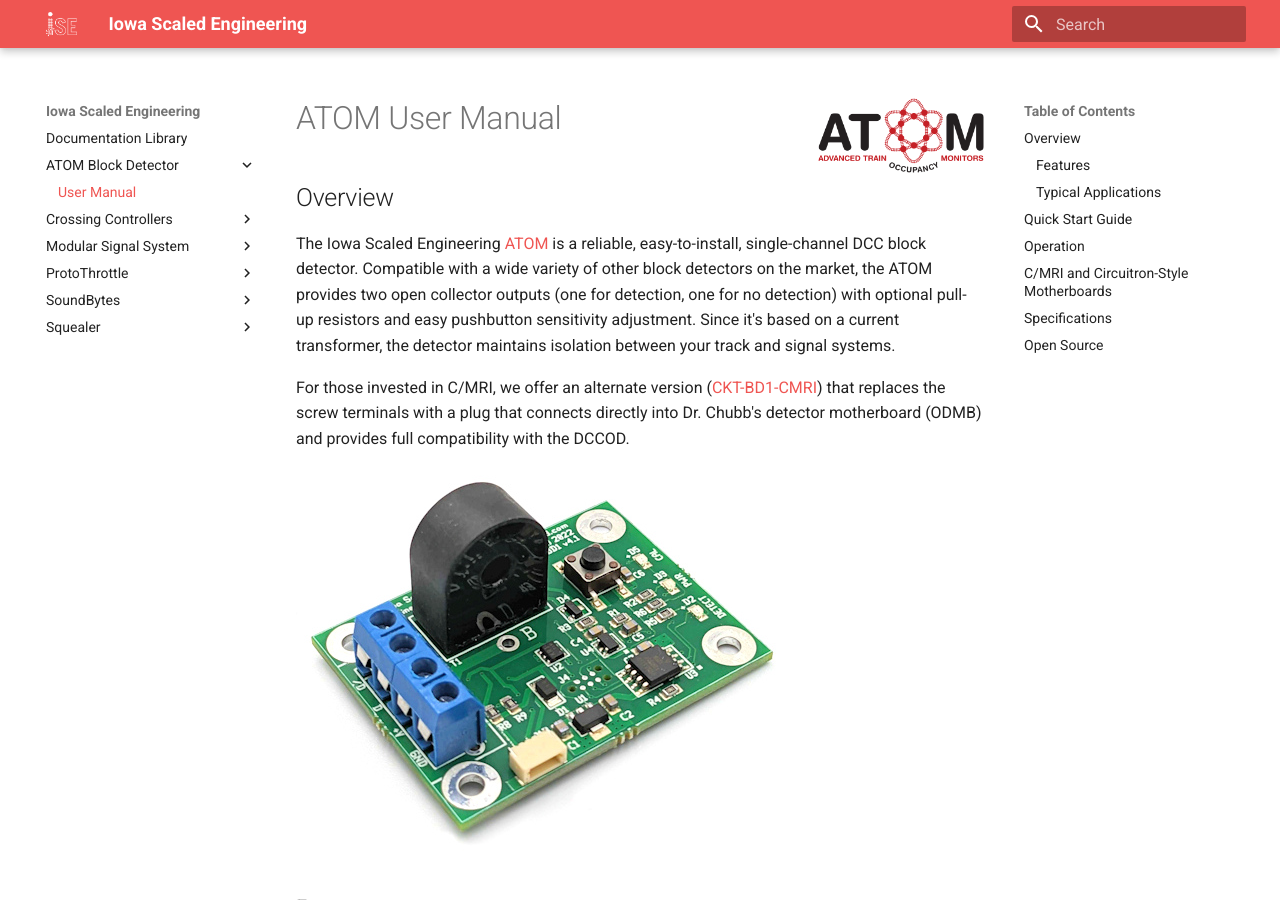
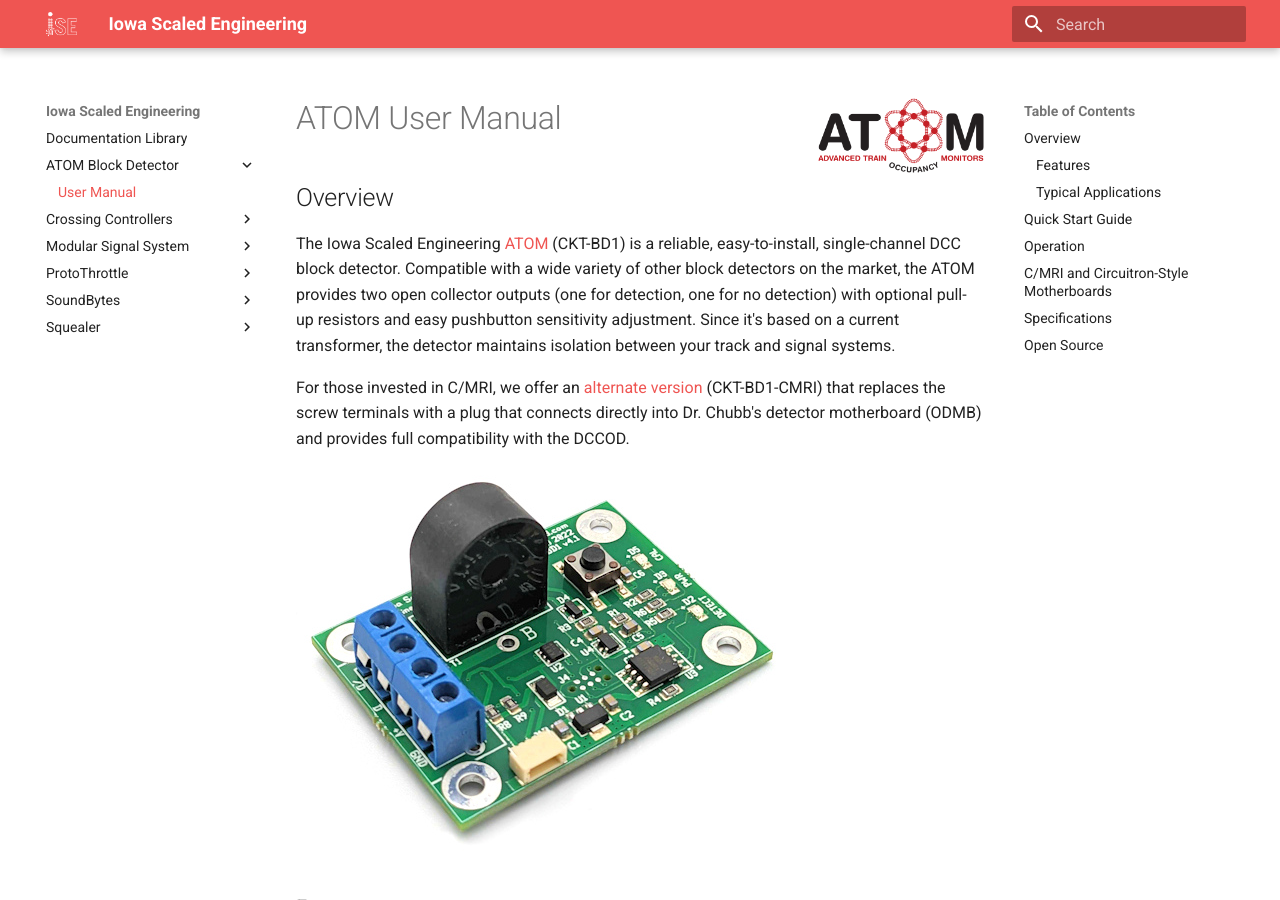
Before and after one commit to IowaScaledEngineering/ise-docs, an MkDocs documentation site: the page built from docs/ATOM Block Detector/manual.md, in a window 1280 px wide and 900 px high. Built offline with MkDocs 1.6.1 and Material for MkDocs 9.7.7, drawn with Linux system fonts in a browser that asks for light colours; some of the changed text lies outside the part shown.

Commit message:
Updates after review

```diff
--- a/docs/ATOM Block Detector/manual.md
+++ b/docs/ATOM Block Detector/manual.md
@@ -5,7 +5,8 @@
 
 ## Overview
 
-The Iowa Scaled Engineering [ATOM](https://www.iascaled.com/store/CKT-BD1) is a reliable, easy-to-install,
+The Iowa Scaled Engineering [ATOM](https://www.iascaled.com/store/CKT-BD1)
+(CKT-BD1) is a reliable, easy-to-install,
 single-channel DCC block detector.  Compatible with a wide variety of other
 block detectors on the market, the ATOM provides two open collector outputs
 (one for detection, one for no detection) with optional pull-up resistors
@@ -13,7 +14,7 @@
 transformer, the detector maintains isolation between your track and signal
 systems.
 
-For those invested in C/MRI, we offer an alternate version ([CKT-BD1-CMRI](https://www.iascaled.com/store/CKT-BD1-CMRI))
+For those invested in C/MRI, we offer an [alternate version](https://www.iascaled.com/store/CKT-BD1-CMRI) (CKT-BD1-CMRI)
 that replaces the screw terminals with a plug that connects directly into
 Dr.  Chubb's detector motherboard (ODMB) and provides full compatibility
 with the DCCOD.
```
Also changed, not shown: other parts of docs/ATOM Block Detector/manual.md (+2 -0 lines).
